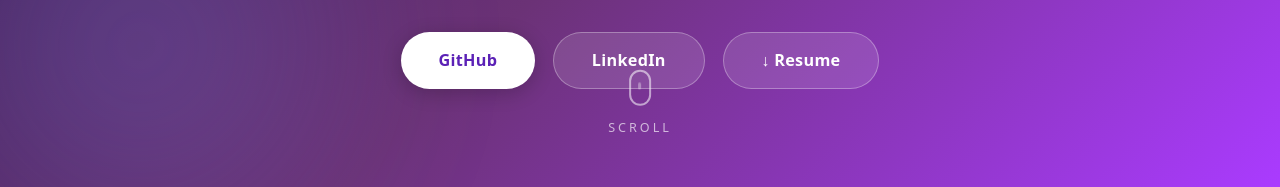
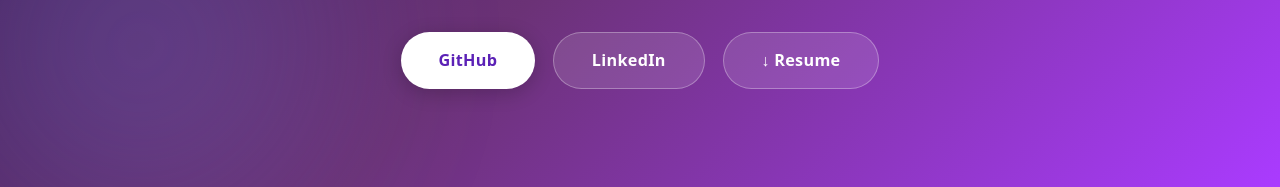
Before and after one commit to KadarlaManideep/portfolio, a React (Vite) app: page / in a window 1280 px wide. Shown: the part 613-800 px from the top of the page. Built offline with nearby package versions, Linux system fonts and the light colour scheme.

Commit message:
Minor fix

```diff
--- a/src/components/Hero.jsx
+++ b/src/components/Hero.jsx
@@ -79,13 +79,6 @@
           </a>
         </div>
       </div>
-
-      <a href="#about" className={styles.scrollIndicator} aria-label="Scroll to about section">
-        <div className={styles.mouse}>
-          <div className={styles.wheel} />
-        </div>
-        <span className={styles.scrollText}>Scroll</span>
-      </a>
     </section>
   )
 }
```
